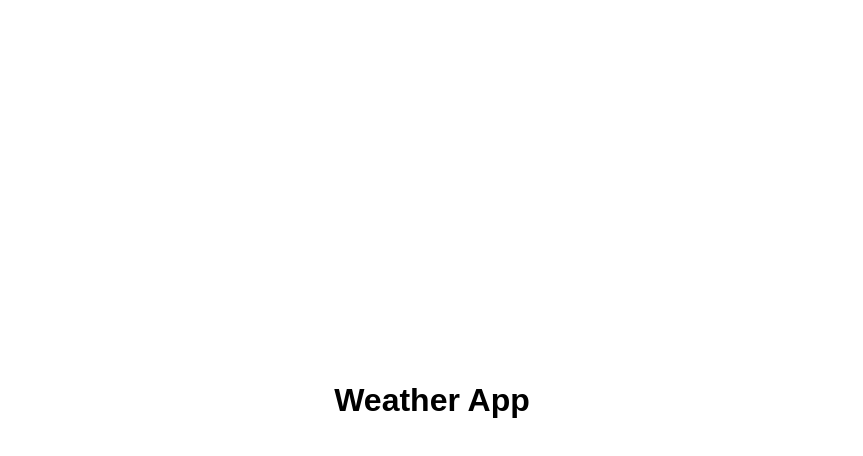
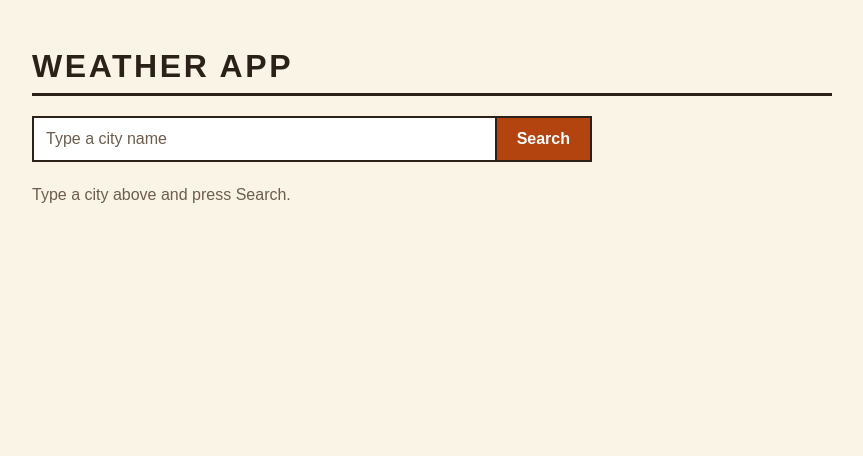
Before and after one commit to snitchnag23/weatherapp_15, a plain HTML site: page index.html in a window 1280 px wide. Shown: the whole page, without its empty margins (208-1071 px from the left). Drawn offline with Linux system fonts and the light colour scheme.

Commit message:
Build first screen in Paper Sun design
Co-Authored-By: Claude Sonnet 5.5 <noreply@anthropic.com>
Claude-Session: https://claude.ai/code/session_01PR79tjKStrFnHGbaEnkzPk

```diff
--- a/index.html
+++ b/index.html
@@ -7,7 +7,14 @@
   <link rel="stylesheet" href="style.css">
 </head>
 <body>
-  <h1>Weather App</h1>
+  <main class="app">
+    <h1>Weather App</h1>
+    <div class="search">
+      <input type="text" placeholder="Type a city name" aria-label="City name" autocomplete="off">
+      <button type="button">Search</button>
+    </div>
+    <p class="hint">Type a city above and press Search.</p>
+  </main>
   <script src="script.js"></script>
 </body>
 </html>
--- a/style.css
+++ b/style.css
@@ -1,8 +1,78 @@
+* {
+  box-sizing: border-box;
+}
+
 body {
   margin: 0;
   min-height: 100vh;
+  background: #faf4e6;
+  color: #2b2118;
+  font-family: Arial, Helvetica, sans-serif;
+}
+
+.app {
+  max-width: 800px;
+  margin: 0 auto;
+  padding: 24px 16px 32px;
+}
+
+.app h1 {
+  margin: 0 0 20px;
+  padding-bottom: 8px;
+  border-bottom: 3px solid #2b2118;
+  font-size: 1.5rem;
+  letter-spacing: 0.08em;
+  text-transform: uppercase;
+}
+
+.search {
   display: flex;
-  align-items: center;
-  justify-content: center;
-  font-family: Arial, sans-serif;
+  margin-bottom: 24px;
 }
+
+.search input {
+  flex: 1;
+  min-width: 0;
+  padding: 12px;
+  border: 2px solid #2b2118;
+  border-right: 0;
+  background: #fff;
+  color: #2b2118;
+  font-family: inherit;
+  font-size: 1rem;
+}
+
+.search input::placeholder {
+  color: #6d5d4d;
+}
+
+.search button {
+  padding: 12px 20px;
+  border: 2px solid #2b2118;
+  background: #b4440f;
+  color: #fff;
+  font-family: inherit;
+  font-size: 1rem;
+  font-weight: bold;
+  cursor: pointer;
+}
+
+.hint {
+  margin: 0;
+  color: #6d5d4d;
+}
+
+@media (min-width: 640px) {
+  .app {
+    padding: 48px 80px 64px;
+    max-width: 960px;
+  }
+
+  .app h1 {
+    font-size: 2rem;
+  }
+
+  .search {
+    max-width: 560px;
+  }
+}
```
